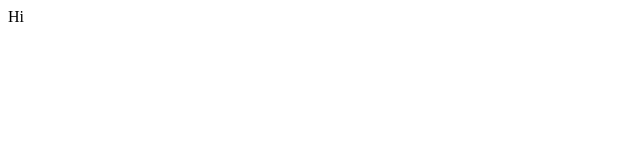
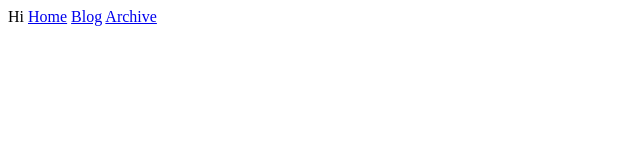
Before and after one commit to cva4com/blog, a plain HTML site: page index.html in a window 1280 px wide. Shown: the whole page, without its empty margins (0-640 px from the left). Drawn offline with Linux system fonts and the light colour scheme.

Commit message:
Update index.html

```diff
--- a/index.html
+++ b/index.html
@@ -1 +1,5 @@
 Hi
+
+<a href="/">Home</a>
+<a href="/blog">Blog</a>
+<a href="/archive">Archive</a>
```
